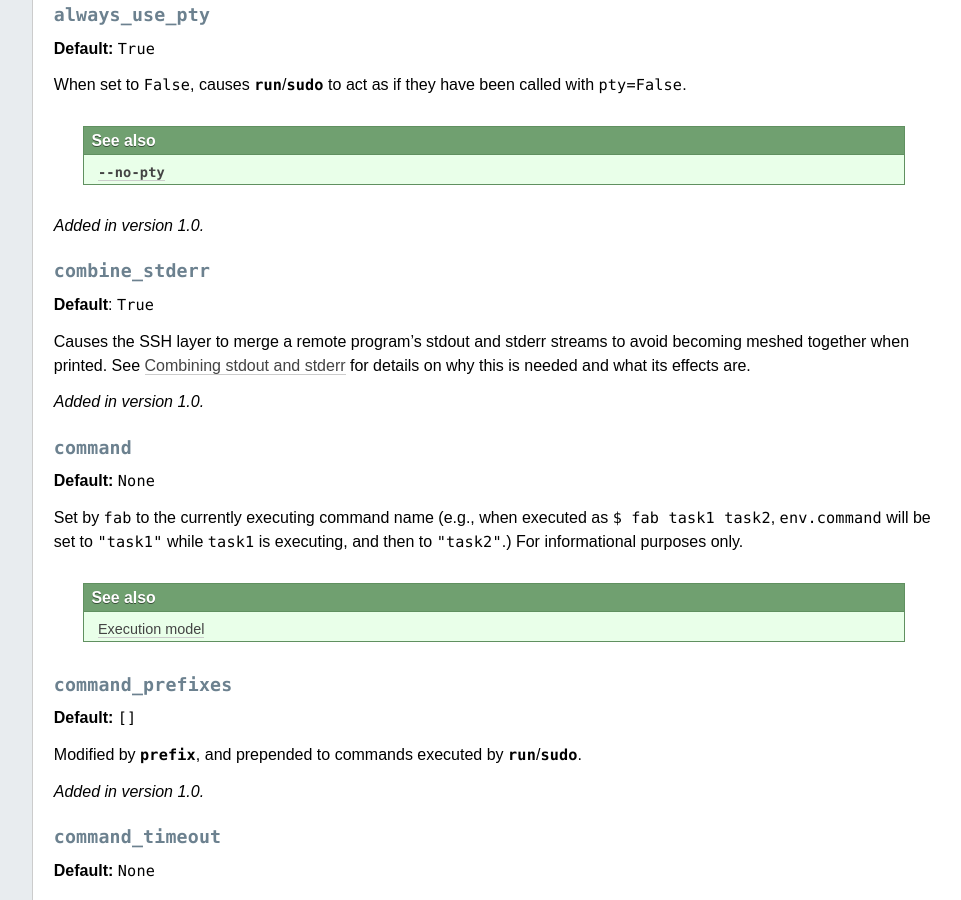
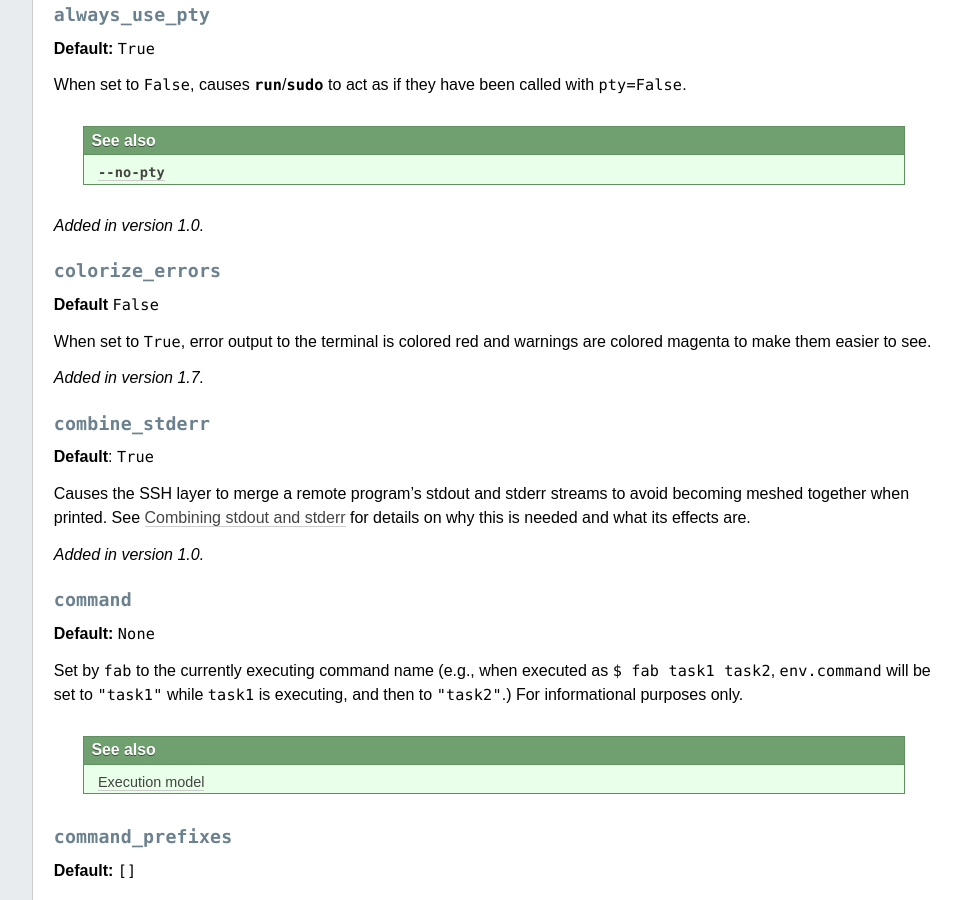
Before and after one commit to fabric/fabric, a Sphinx documentation site: the page built from docs/usage/env.rst, in a window 1280 px wide and 900 px high, scrolled down 2489 px. Shown: the whole window, without its empty margins (224-1185 px from the left). Built offline with Sphinx 7.4.7, drawn with Linux system fonts in a browser that asks for light colours; the version number could not be read and is left out.

Commit message:
Add colorize_errors to env and the docs and everything

```diff
--- a/docs/changelog.rst
+++ b/docs/changelog.rst
@@ -25,6 +25,8 @@ would have also been included in the 1.2 line.
 Changelog
 =========
 
+* :feature:`924` Option ``colorize_errors`` to enable coloring errors and
+  warnings from Fabric.
 * :bug:`593` Non-ASCII character sets in Jinja templates rendered within
   `.upload_template` would cause ``UnicodeDecodeError`` when uploaded. This has
   been addressed by encoding as ``utf-8`` prior to upload. Thanks to Sébastien
--- a/docs/usage/env.rst
+++ b/docs/usage/env.rst
@@ -146,6 +146,18 @@ to act as if they have been called with ``pty=False``.
 
 .. seealso:: :option:`--no-pty`
 .. versionadded:: 1.0
+
+.. _colorize-errors:
+
+``colorize_errors``
+-------------------
+
+**Default** ``False``
+
+When set to ``True``, error output to the terminal is colored red and warnings
+are colored magenta to make them easier to see.
+
+.. versionadded:: 1.7
 
 .. _combine-stderr:
 
```
Also changed, not shown: 2 other files.
